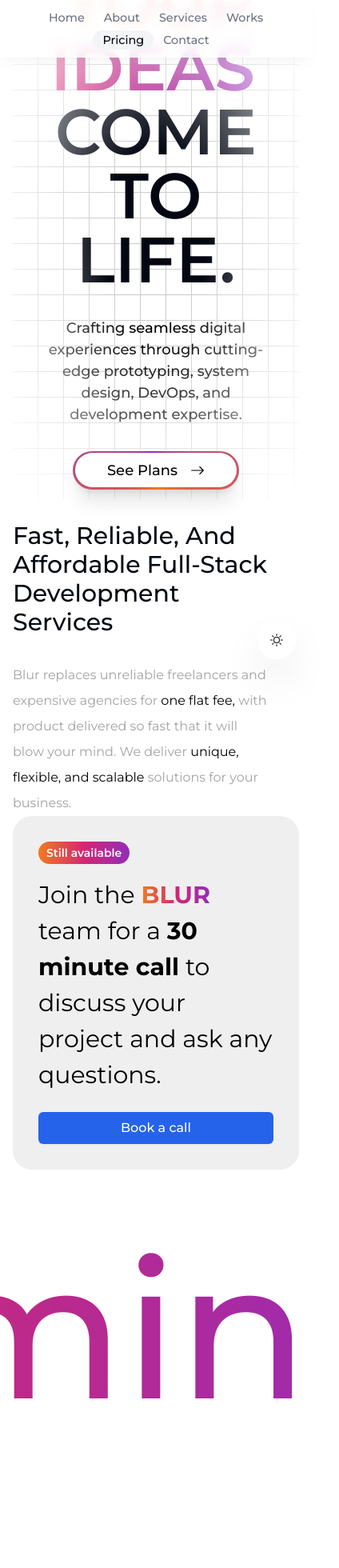
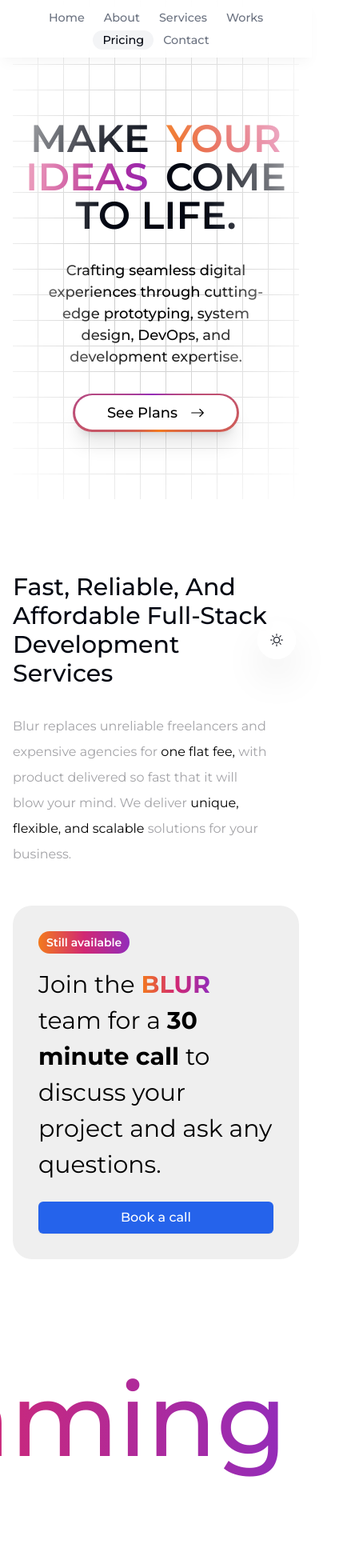
Before and after one commit to cyburns/devdesign.io, a Next.js app: page / in a window 390 px wide. Shown: the top 1960 px of the page at 80% size, 424 px wide, since content can reach past the window. Built offline with nearby package versions, Linux system fonts and the light colour scheme.

Commit message:
scalable

```diff
--- a/app/globals.css
+++ b/app/globals.css
@@ -33,14 +33,22 @@
 .embla {
   overflow: hidden;
 }
+
 .embla__container {
   display: flex;
 }
+
 .embla__slide {
   flex: 0 0 500px;
   min-width: 0;
 }
 
+@media (max-width: 600px) {
+  .embla__slide {
+    flex: 0 0 90%;
+  }
+}
+
 .gradient-background {
   background: linear-gradient(to right, #f37a1d, #d12873, #932cba);
 }
--- a/components/about.tsx
+++ b/components/about.tsx
@@ -10,7 +10,7 @@
   return (
     <section
       ref={ref}
-      className="max-w-[50rem] leading-8 scroll-mt-28 flex flex-col justify-between w-full sm:flex-row"
+      className="max-w-[50rem] leading-8 scroll-mt-28 flex flex-col justify-between w-full sm:flex-row mt-16 sm:mt-0"
       id="about"
     >
       <div className="max-w-[20rem]">
@@ -30,7 +30,7 @@
           solutions for your business.
         </p>
       </div>
-      <div className="max-w-sm">
+      <div className="max-w-sm sm:mt-0 mt-12">
         <Calendar />
       </div>
     </section>
--- a/components/carousel.tsx
+++ b/components/carousel.tsx
@@ -34,11 +34,11 @@
   return (
     <div className="w-screen mb-56">
       <div className="embla" ref={emblaRef}>
-        <div className="embla__container ml-[30%] mr-[30%]">
+        <div className="embla__container ml-0 sm:ml-[30%] mr-0 sm:mr-[30%]">
           {serviceCardsData.map((item, index) => (
             <div
               key={index}
-              className="embla__slide bg-[#EFEFEF] dark:bg-[#161616] p-7 rounded-lg mx-5"
+              className="embla__slide bg-[#EFEFEF] dark:bg-[#161616] p-5 sm:p-7 rounded-lg mx-5"
             >
               <div className="flex flex-row min-h-[10rem]">
                 <div className="gradient-background min-w-16 h-16 rounded-full flex justify-center items-center">
@@ -53,8 +53,10 @@
               </div>
 
               <div className="flex flex-row justify-between">
-                <h1 className="text-3xl font-bold mt-5">{item.title}</h1>
-                <h2 className="text-3xl font-bold mt-5 text-[#a3a3a7]">
+                <h1 className="text-2xl sm:text-3xl font-bold mt-5">
+                  {item.title}
+                </h1>
+                <h2 className="text-2xl sm:text-3xl font-bold mt-5 text-[#a3a3a7]">
                   {item.num}
                 </h2>
               </div>
--- a/components/footer.tsx
+++ b/components/footer.tsx
@@ -2,7 +2,7 @@
 
 export default function Footer() {
   return (
-    <footer className="mb-10 px-4 text-center text-gray-500">
+    <footer className="mb-24 px-4 text-center text-gray-500">
       <small className="mb-2 block text-xs">
         &copy; 2030 BLUR. All rights reserved.
       </small>
--- a/components/infinite.tsx
+++ b/components/infinite.tsx
@@ -13,7 +13,7 @@
     <div
       ref={ref}
       id="services"
-      className="h-[25rem] w-screen flex flex-col antialiased items-center justify-center relative overflow-hidden mb-36"
+      className="h-[25rem] w-screen flex flex-col antialiased items-center justify-center relative overflow-hidden mb-10 sm:mb-36"
     >
       <InfiniteCards items={testimonials} direction="left" speed="slow" />
     </div>
--- a/components/intro.tsx
+++ b/components/intro.tsx
@@ -11,7 +11,7 @@
   const { setActiveSection, setTimeOfLastClick } = useActiveSectionContext();
 
   return (
-    <div className="h-[40rem] max-w-[70rem] w-full dark:bg-grid-white/[0.2] bg-grid-black/[0.2] relative flex items-center justify-center flex-col mt-[-8rem]">
+    <div className="h-[40rem] max-w-[70rem] w-full dark:bg-grid-white/[0.2] bg-grid-black/[0.2] relative flex items-center justify-center flex-col mt-[-8rem] scroll-mt-[100rem]">
       <Spotlight
         className="-top-40 left-0 md:left-10 md:-top-20"
         fill="white"
@@ -20,10 +20,10 @@
       <section
         ref={ref}
         id="home"
-        className="mb-28 max-w-[50rem] text-center sm:mb-0 scroll-mt-[100rem] flex justify-center flex-col items-center px-4 sm:px-0"
+        className="mb-28 max-w-[50rem] text-center sm:mb-0  flex justify-center flex-col items-center px-4 sm:px-0 mt-[12rem] sm:mt-0"
       >
         <div className="absolute pointer-events-none inset-0 flex items-center justify-center dark:bg-black bg-white [mask-image:radial-gradient(ellipse_at_center,transparent_25%,black)]" />
-        <h1 className="mb-8 text-[5rem] font-medium !leading-[1] ">
+        <h1 className="mb-8 text-[3rem] sm:text-[5rem] font-medium !leading-[1] ">
           <span className="font-semibold uppercase">
             Make <span className="hero-gradient-text px-2">your ideas </span>{" "}
             come to life.
--- a/components/payment.tsx
+++ b/components/payment.tsx
@@ -43,7 +43,9 @@
         className="p-4 sm:px-10 flex flex-col justify-center items-center text-base h-100vh mx-auto"
         id="pricing"
       >
-        <h2 className="font-medium mb-8 text-[5rem] uppercase">pricing</h2>
+        <h2 className="font-medium mb-8 text-[3rem] sm:text-[5rem] uppercase">
+          pricing
+        </h2>
         <div className="isolate mx-auto grid max-w-md grid-cols-1 gap-8 lg:mx-0 lg:max-w-none lg:grid-cols-2 mt-10">
           {priceCardData.map((card, index) => (
             <PriceCard key={index} card={card} index={index} />
@@ -68,7 +70,7 @@
     : "text-black dark:text-white ring-1 ring-inset ring-black dark:ring-white hover:ring-blue-300 transition";
 
   const mostPopularBadge = isExtended ? (
-    <p className="rounded-full bg-[#cecece] dark:bg-[#4e4e4f] px-2 py-2 text-sm font-semibold leading-5 text-black dark:text-white">
+    <p className="rounded-full bg-[#cecece] dark:bg-[#4e4e4f] px-2 py-2 text-sm font-semibold leading-5 text-black dark:text-white text-center sm:visible invisible">
       Most popular
     </p>
   ) : null;
--- a/components/services.tsx
+++ b/components/services.tsx
@@ -8,7 +8,7 @@
 
   return (
     <section className="max-w-[50rem] leading-8 scroll-mt-28  w-full mb-10">
-      <h2 className="font-medium mb-8 text-[5rem] uppercase text-center">
+      <h2 className="font-medium mb-8 text-[3rem] sm:text-[5rem] uppercase text-center">
         Services
       </h2>
     </section>
--- a/components/ui/InfiniteCards.tsx
+++ b/components/ui/InfiniteCards.tsx
@@ -91,7 +91,7 @@
             <blockquote>
               <div className="relative z-20 flex flex-row items-center">
                 <span className="flex flex-col gap-1">
-                  <span className=" text-[15rem] leading-[1.6] mr-24  hero-gradient-text text-black dark:hover:text-white font-medium">
+                  <span className="text-[8rem] sm:text-[15rem] leading-[1.6] mr-24  hero-gradient-text text-black dark:hover:text-white font-medium">
                     {item.name}
                   </span>
                 </span>
--- a/components/works.tsx
+++ b/components/works.tsx
@@ -13,7 +13,9 @@
       id="works"
       className="p-4 bg-white dark:bg-black rounded-lg mb-32 "
     >
-      <h2 className="font-medium mb-8 text-[5rem] uppercase">selected works</h2>
+      <h2 className="font-medium mb-8 text-[3rem] sm:text-[5rem] uppercase leading-[1] text-center">
+        selected works
+      </h2>
 
       <div className="max-w-[50rem]">
         <Accordion
```
